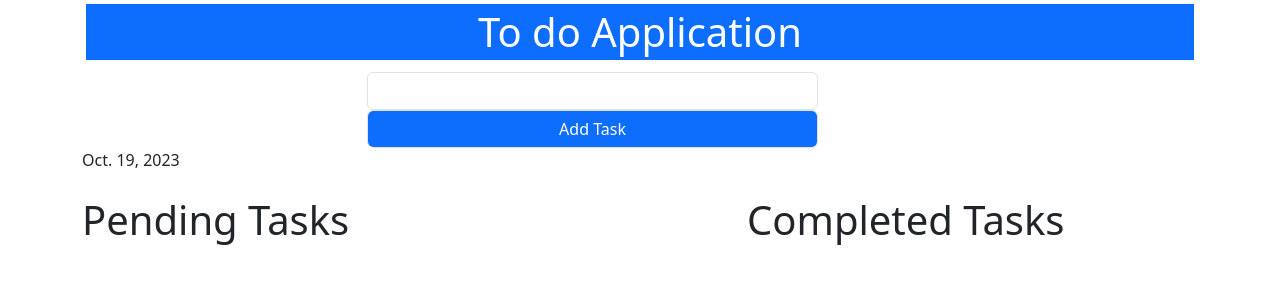
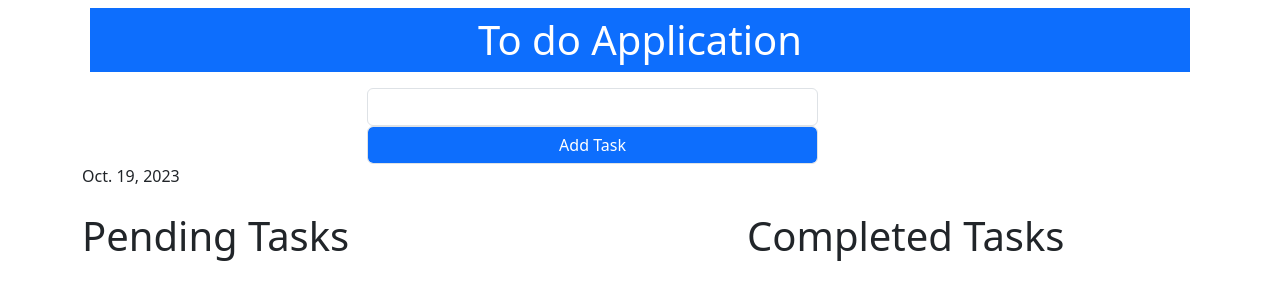
Before and after one commit to Sahulinkan7/todo-list, a Django app: page / in a window 1280 px wide. Shown: the top 300 px of the page. Run offline with Django 4.2, Linux system fonts and the light colour scheme; data that the repository does not hold is empty; some libraries are stand-ins or nearby versions.

Commit message:
updating margin padding

```diff
--- a/todoapp/templates/todoapp/base.html
+++ b/todoapp/templates/todoapp/base.html
@@ -11,8 +11,8 @@
 </head>
 <body>
     <div class="container">
-        <div class="row m-1">
-            <h1 class="text-center bg-primary p-1 text-white"> To do Application </h1>
+        <div class="row m-2">
+            <h1 class="text-center bg-primary p-2 text-white"> To do Application </h1>
         </div>
         {% block content %}
 
```
